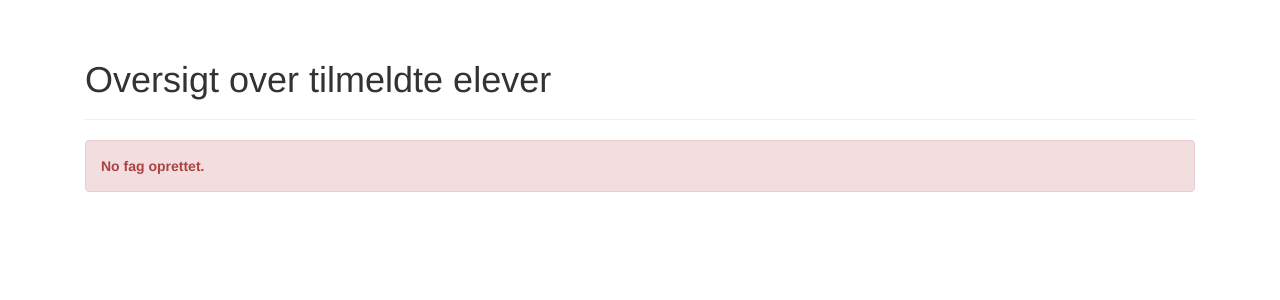
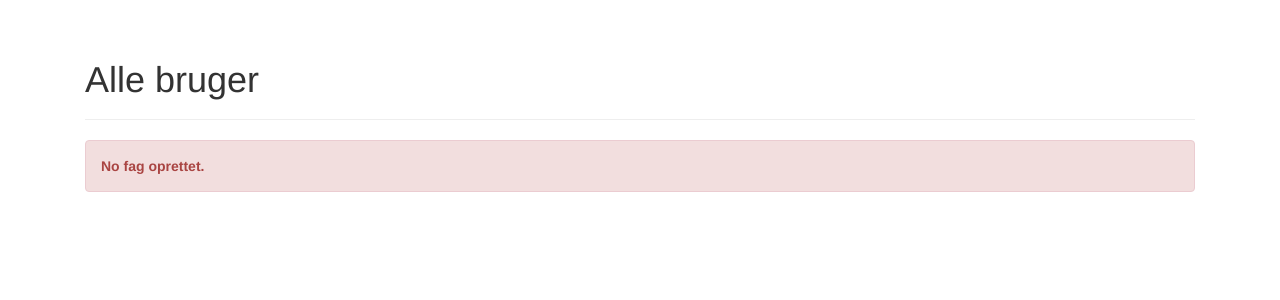
Before and after one commit to NimfaOlechka/loginPDO, a PHP site: page /loginPDO/admin/read_users.php in a window 1280 px wide. Shown: the part 51-351 px from the top of the page. Run offline with PHP 8.4, Linux system fonts and the light colour scheme; the visitor is signed in with stand-in values (Sample User, id 1); data that the repository does not hold is empty; some libraries are stand-ins or nearby versions.

Commit message:
lille rettelser i tabellens titler

```diff
--- a/admin/read_users.php
+++ b/admin/read_users.php
@@ -17,7 +17,7 @@ $db = $database->getConnection();
 $user = new User($db);
 
 // set page title
-$page_title = "Oversigt over tilmeldte elever";
+$page_title = "Alle bruger";
 
 // include page header HTML
 include_once "layout_head.php";
--- a/admin/read_users_template.php
+++ b/admin/read_users_template.php
@@ -9,7 +9,7 @@
             echo "<th>Firstname</th>";
             echo "<th>Lastname</th>";
             echo "<th>Email</th>";
-            echo "<th>Contact Number</th>";
+            echo "<th>Kontakt Nummer</th>";
             echo "<th>Access Level</th>";
         echo "</tr>";
 
```
